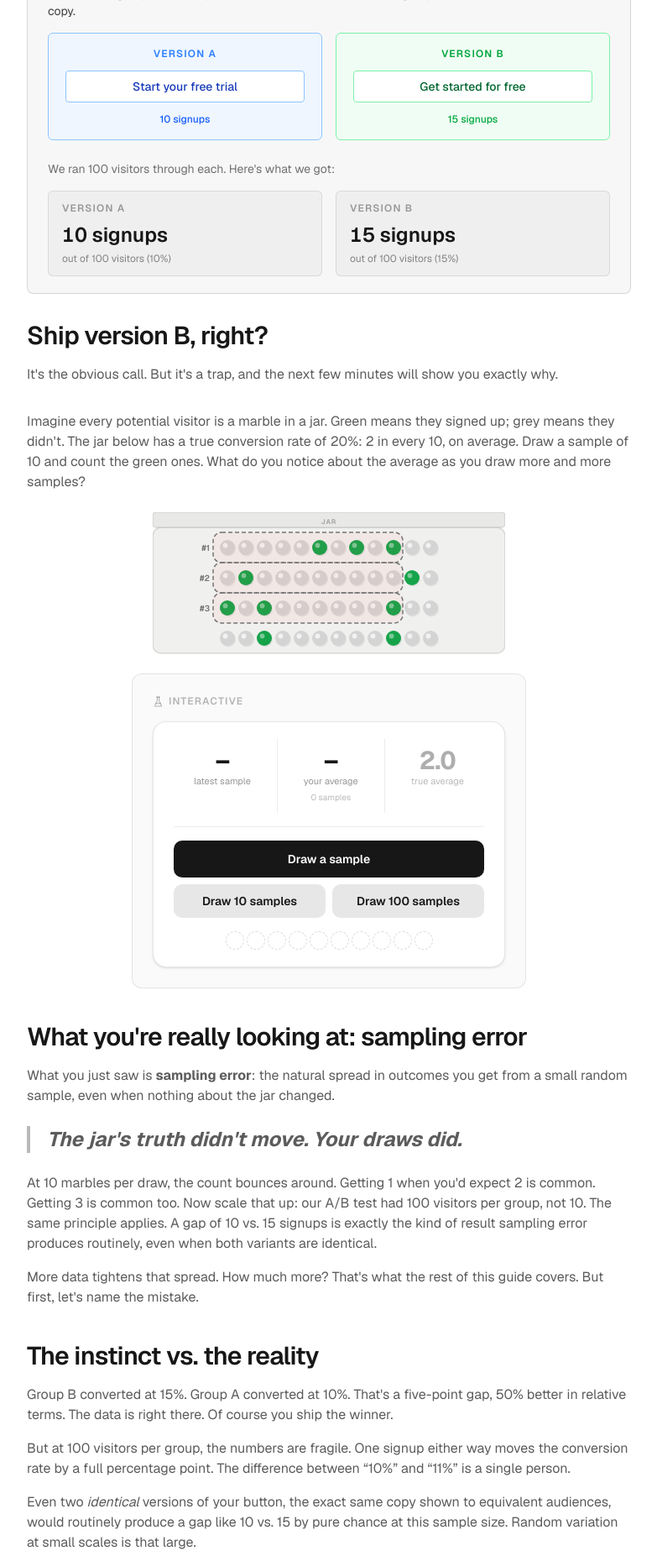
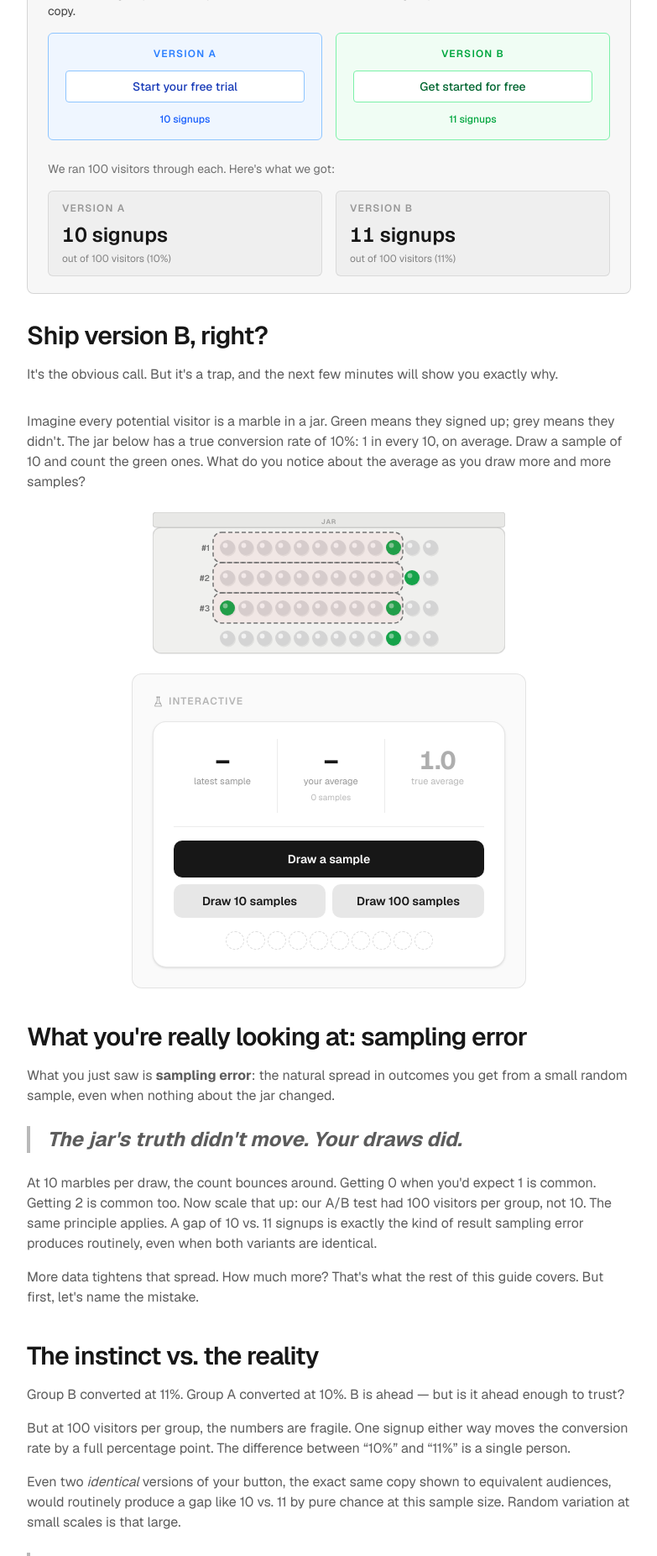
Before and after one commit to codedebugrepeat/ab-test-guide, a Next.js app: page /why-you-cant-trust-your-experiment in a window 1280 px wide. Shown: the part 420-2273 px from the top of the page at 84% size, without its empty margins (120-903 px from the left). Built offline with nearby package versions, Linux system fonts and the light colour scheme.

Commit message:
Phase 1: align all numbers to 10% baseline, 10 vs 11 case study

```diff
--- a/app/how-many-visitors-do-you-need/page.tsx
+++ b/app/how-many-visitors-do-you-need/page.tsx
@@ -41,7 +41,7 @@ export default function Section2Page() {
       </h2>
 
       <p className="mt-4 text-foreground/70">
-        Back to the marble jar from page 1. Same 20% true rate, same 10-marble
+        Back to the marble jar from page 1. Same 10% true rate, same 10-marble
         draw. This time, forget the single sample. Keep drawing and stack
         every count onto the chart below. You&apos;re building up a tally of
         which outcomes show up, and how often.
--- a/app/why-you-cant-trust-your-experiment/page.tsx
+++ b/app/why-you-cant-trust-your-experiment/page.tsx
@@ -50,7 +50,7 @@ export default function Section1Page() {
       <p className="mt-8 text-foreground/70">
         Imagine every potential visitor is a marble in a jar. Green means they
         signed up; grey means they didn&apos;t. The jar below has a true
-        conversion rate of 20%: 2 in every 10, on average. Draw a sample of 10
+        conversion rate of 10%: 1 in every 10, on average. Draw a sample of 10
         and count the green ones. What do you notice about the average as you
         draw more and more samples?
       </p>
@@ -78,10 +78,10 @@ export default function Section1Page() {
 
       <div className="space-y-4 text-foreground/70">
         <p>
-          At 10 marbles per draw, the count bounces around. Getting 1 when
-          you&apos;d expect 2 is common. Getting 3 is common too. Now scale
+          At 10 marbles per draw, the count bounces around. Getting 0 when
+          you&apos;d expect 1 is common. Getting 2 is common too. Now scale
           that up: our A/B test had 100 visitors per group, not 10. The same
-          principle applies. A gap of 10 vs. 15 signups is exactly the kind of
+          principle applies. A gap of 10 vs. 11 signups is exactly the kind of
           result sampling error produces routinely, even when both variants are
           identical.
         </p>
@@ -96,9 +96,8 @@ export default function Section1Page() {
       </h2>
       <div className="mt-4 space-y-4 text-foreground/70">
         <p>
-          Group B converted at 15%. Group A converted at 10%. That&apos;s a
-          five-point gap, 50% better in relative terms. The data is right
-          there. Of course you ship the winner.
+          Group B converted at 11%. Group A converted at 10%. B is ahead —
+          but is it ahead enough to trust?
         </p>
         <p>
           But at 100 visitors per group, the numbers are fragile. One signup
@@ -109,7 +108,7 @@ export default function Section1Page() {
         <p>
           Even two <em>identical</em> versions of your button, the exact same
           copy shown to equivalent audiences, would routinely produce a gap
-          like 10 vs. 15 by pure chance at this sample size. Random variation
+          like 10 vs. 11 by pure chance at this sample size. Random variation
           at small scales is that large.
         </p>
       </div>
@@ -129,7 +128,7 @@ export default function Section1Page() {
 
       <SectionFooter
         summary={[
-          "Small samples produce noisy results. A 10 vs. 15 gap is common by chance alone.",
+          "Small samples produce noisy results. A 10 vs. 11 gap is common by chance alone.",
           "You can't tell signal from noise without knowing how much data you actually need.",
           "That's what the rest of this guide covers.",
         ]}
--- a/components/tutorial/case-study-callout.tsx
+++ b/components/tutorial/case-study-callout.tsx
@@ -31,10 +31,10 @@ export function CaseStudyCallout() {
             Version B
           </dt>
           <dd className="mt-2 text-2xl font-semibold tabular-nums">
-            15 signups
+            11 signups
           </dd>
           <dd className="mt-1 text-xs text-foreground/50">
-            out of 100 visitors (15%)
+            out of 100 visitors (11%)
           </dd>
         </div>
       </dl>
--- a/components/tutorial/constants/sampling-constants.ts
+++ b/components/tutorial/constants/sampling-constants.ts
@@ -1,2 +1,2 @@
 export const N = 10;
-export const P = 0.2;
+export const P = 0.1;
--- a/components/tutorial/illustrations/experiment-illustration.tsx
+++ b/components/tutorial/illustrations/experiment-illustration.tsx
@@ -17,7 +17,7 @@ export function ExperimentIllustration() {
         <div className="w-full rounded border border-green-300 bg-white px-4 py-2 text-center text-sm font-medium text-green-800 dark:border-green-600 dark:bg-green-900/30 dark:text-green-200">
           Get started for free
         </div>
-        <p className="text-xs font-medium text-green-600 dark:text-green-400">15 signups</p>
+        <p className="text-xs font-medium text-green-600 dark:text-green-400">11 signups</p>
       </div>
     </div>
   );
```
